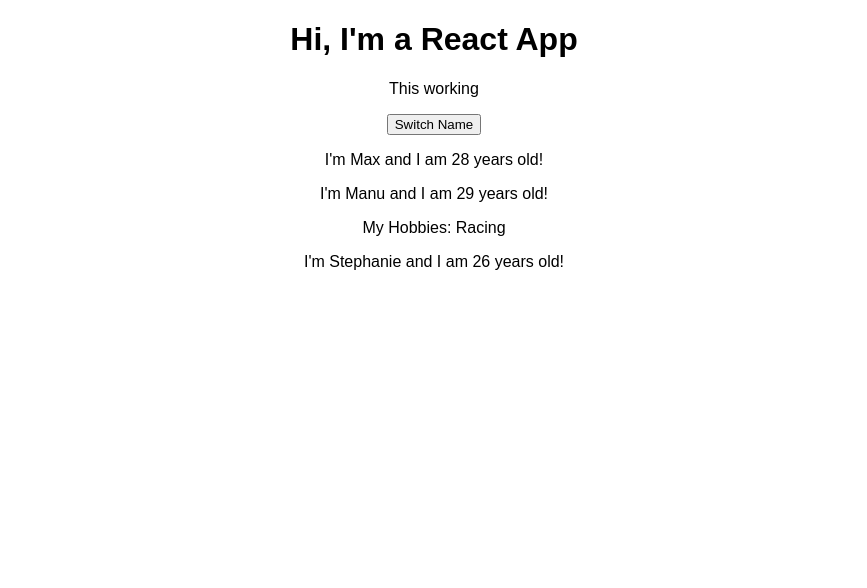
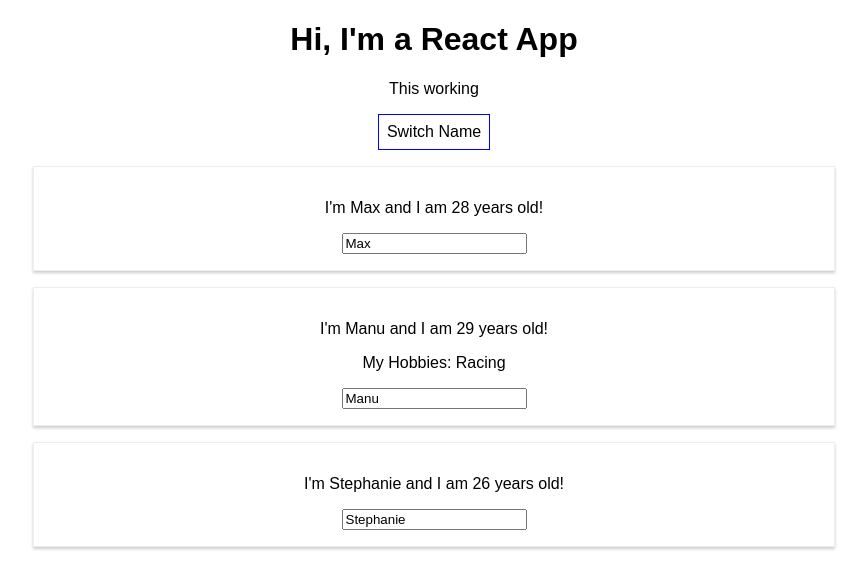
Before and after one commit to gaborcserto/react-complete-guide, a React (Create React App) app: page / in a window 1280 px wide. Shown: the top 588 px of the page, without its empty margins (206-1073 px from the left). Built offline with nearby package versions, Linux system fonts and the light colour scheme.

Commit message:
Base Features & Syntax

```diff
--- a/src/App.js
+++ b/src/App.js
@@ -22,19 +22,41 @@
         })
     }
 
+    nameChangedHandler = (event) => {
+        this.setState({
+            persons: [
+                { name: 'Max', age: 28 },
+                { name: event.target.value, age: 29 },
+                { name: 'Stephanie', age: 26 }
+            ]
+        })
+    }
+
     render() {
+
+        const style = {
+            backgroundColor: 'white',
+            border: '1px solid blue',
+            cursor: 'pointer',
+            font: 'inherit',
+            padding: '8px'
+        }
+
         return (
             <div className="App">
                 <h1>Hi, I'm a React App</h1>
                 <p>This working</p>
-                <button onClick={() => this.switchNameHandler('Maximilian!!')}>Switch Name</button>
+                <button
+                    style={style}
+                    onClick={() => this.switchNameHandler('Maximilian!!')}>Switch Name</button>
                 <Person
                     name={this.state.persons[0].name}
                     age={this.state.persons[0].age}/>
                 <Person
                     name={this.state.persons[1].name}
                     age={this.state.persons[1].age}
-                    click={this.switchNameHandler.bind(this, 'Max!')}>My Hobbies: Racing</Person>
+                    click={this.switchNameHandler.bind(this, 'Max!')}
+                    changed={this.nameChangedHandler}>My Hobbies: Racing</Person>
                 <Person
                     name={this.state.persons[2].name}
                     age={this.state.persons[2].age}/>
--- /dev/null
+++ b/src/Person/Person.css
@@ -0,0 +1,8 @@
+.Person {
+	border: 1px solid #eee;
+	box-shadow: 0 2px 3px #ccc;
+	margin: 16px auto;
+	padding: 16px;
+	text-align: center;
+	width: 60%;
+}
--- a/src/Person/Person.js
+++ b/src/Person/Person.js
@@ -1,9 +1,13 @@
 import React from 'react';
+
+import './Person.css';
+
 const person = props => {
 	return (
-		<div>
+		<div className="Person">
 			<p onClick={props.click}>I'm {props.name} and I am {props.age} years old!</p>
 			<p>{props.children}</p>
+			<input type="text" onChange={props.changed} value={props.name}/>
 		</div>
 	)
 }
```
